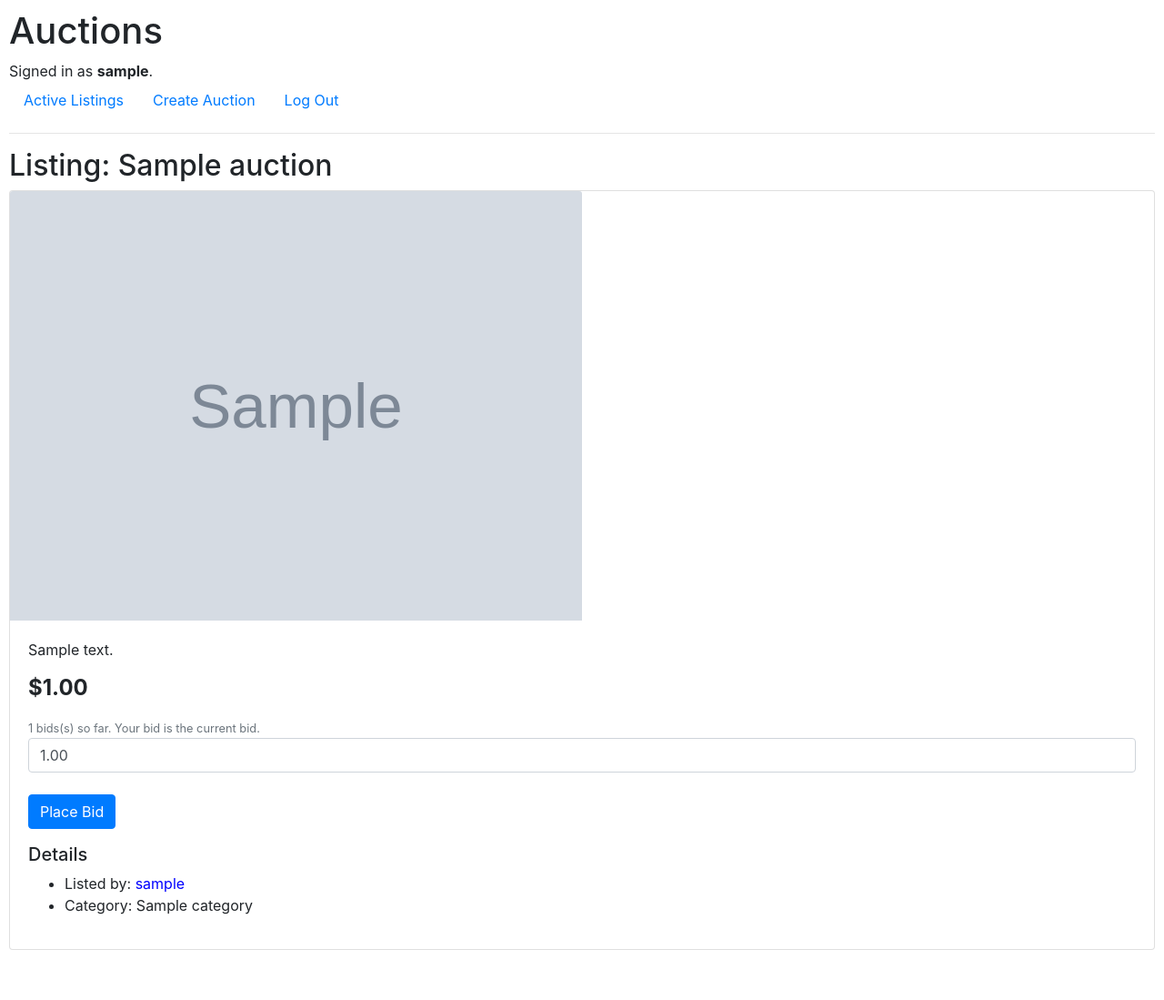
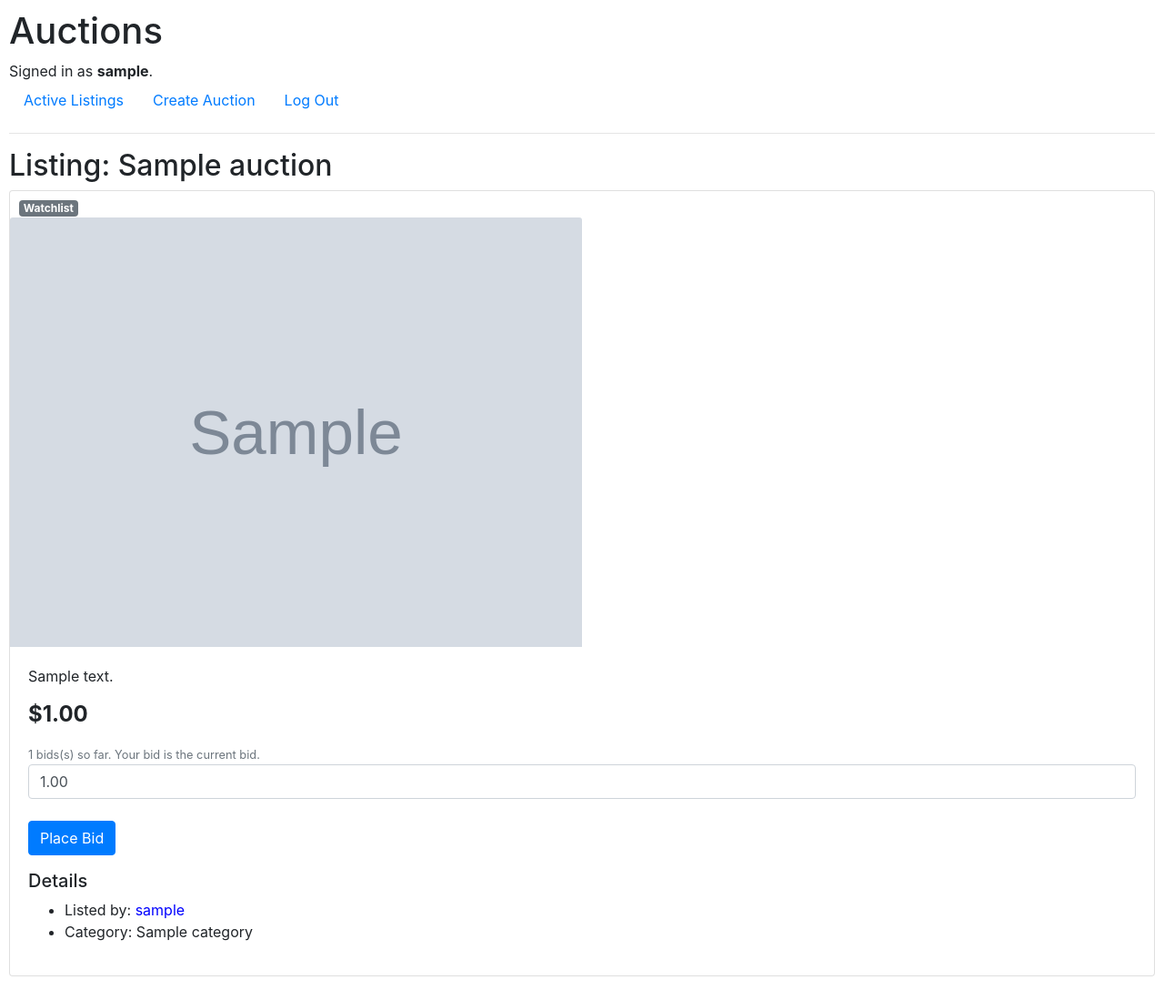
Before and after one commit to ivanseibel/cs50w-project2-commerce, a Django app: page /show_auction/00000000000000000000000000000001 in a window 1280 px wide. Shown: the whole page at 91% size. Before the commit the page ends 1044 px from the top, so only its background shows below. Run offline with Django 3.2, Linux system fonts and the light colour scheme; a user stored in the database is signed in; tables that the repository leaves empty hold one stand-in row (values such as "Sample post"); grey boxes marked "Sample" are stand-in pictures; some libraries are stand-ins or nearby versions.

Commit message:
feat: implement watchlist

```diff
--- a/auctions/templates/auctions/show-auction.html
+++ b/auctions/templates/auctions/show-auction.html
@@ -2,9 +2,20 @@
 
 {% block body %}
 <h2>Listing: {{ auctions.0.title }}</h2>
-
 <div class="card mb-3">
-        <img src="{{ auctions.0.photo_url }}" alt="{{ auctions.0.title }}" class="card-img-top" style="width: 50%;max-width: 700px;" >
+    <div>
+        {% if auctions.0.watchlist_id and user.is_authenticated %}
+        <a href="{% url 'delete_watchlist' watchlist_id=auctions.0.watchlist_id %}">
+            <span class="badge badge-primary" style="margin: 10px 0 0 10px;">Watchlist</span>
+        </a>
+        {% elif not auctions.0.watchlist_id and user.is_authenticated %}
+        <a href="{% url 'add_watchlist' auction_id=auctions.0.id %}">
+            <span class="badge badge-secondary" style="margin: 10px 0 0 10px;">Watchlist</span>
+        </a>
+        {% endif %}
+    </div>
+    <img src="{{ auctions.0.photo_url }}" alt="{{ auctions.0.title }}" class="card-img-top"
+        style="width: 50%;max-width: 700px;">
     <div class="card-body">
         <p class="card-text">
             {{ auctions.0.description }}
@@ -18,7 +29,8 @@
                 <small class="text-muted">
                     {{ auctions.0.bid_count }} bids(s) so far. Your bid is the current bid.
                 </small>
-                        <input class="form-control" min="{{ auctions.0.starting_bid }}" type="number" step="0.01" name="bid_value" placeholder="Bid" value="{{ value_to_show|floatformat:2 }}" >
+                <input class="form-control" min="{{ auctions.0.starting_bid }}" type="number" step="0.01"
+                    name="bid_value" placeholder="Bid" value="{{ value_to_show|floatformat:2 }}">
                 <br>
                 <input class="btn btn-primary" type="submit" value="Place Bid">
             </div>
```
Lines whose indentation alone changed are shown as unchanged.
